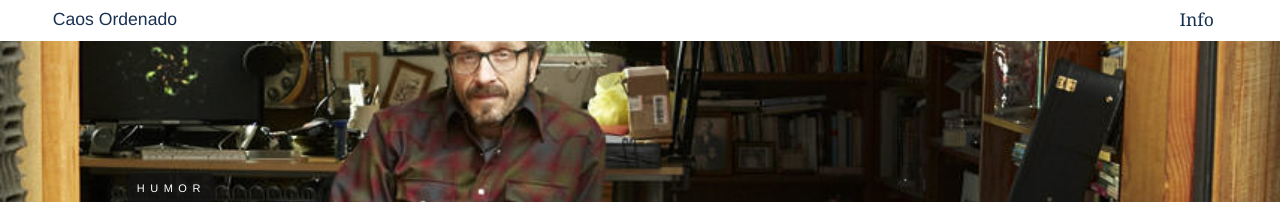
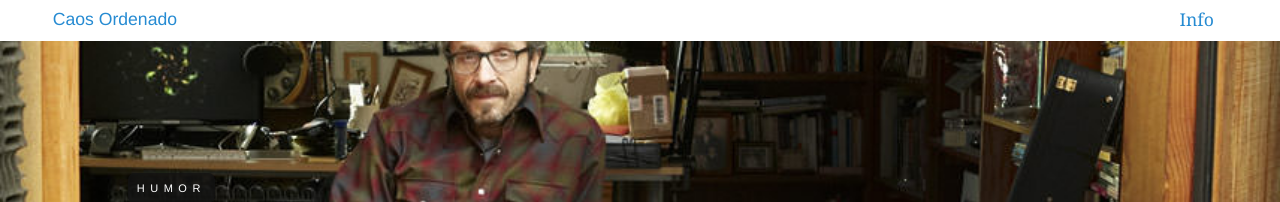
Before and after one commit to eduf/eduf.github.com, a Jekyll site: the page built from index.html, in a window 1280 px wide. Shown: the top 202 px of the page. Built offline with Jekyll 4.4.1, drawn with Linux system fonts in a browser that asks for light colours; nearby versions of some CDN libraries; the list of posts is cut into pages by our own code; comment, search, counter and statistics services are not loaded.

Commit message:
Cores dos links

```diff
--- a/sass/colors.scss
+++ b/sass/colors.scss
@@ -1,8 +1,8 @@
 @charset "UTF-8";
 $cinza-base: #333;
-$azul-1: #183152;
-$azul-2: #375D81;
-$azul-3: #ABC8E2;
+$azul-1: #268bd2;
+$azul-2: #1a4b74;
+$azul-3: #95bbda;
 $cinza-1: #C4D7ED;
 $cinza-2: #E1E6FA;
 $shadow: 1px 2px 2px rgba(0,0,0,0.9);
--- a/sass/tipography.scss
+++ b/sass/tipography.scss
@@ -27,7 +27,7 @@ h1, h2, h3, h4{
   }
 }
 p {
-  margin: 0 0 0.05rem 0;
+  margin: 0 0 0.06rem 0;
   padding: 0;
 }
 p+p {
```
Also changed, not shown: stylesheets/global.css.
